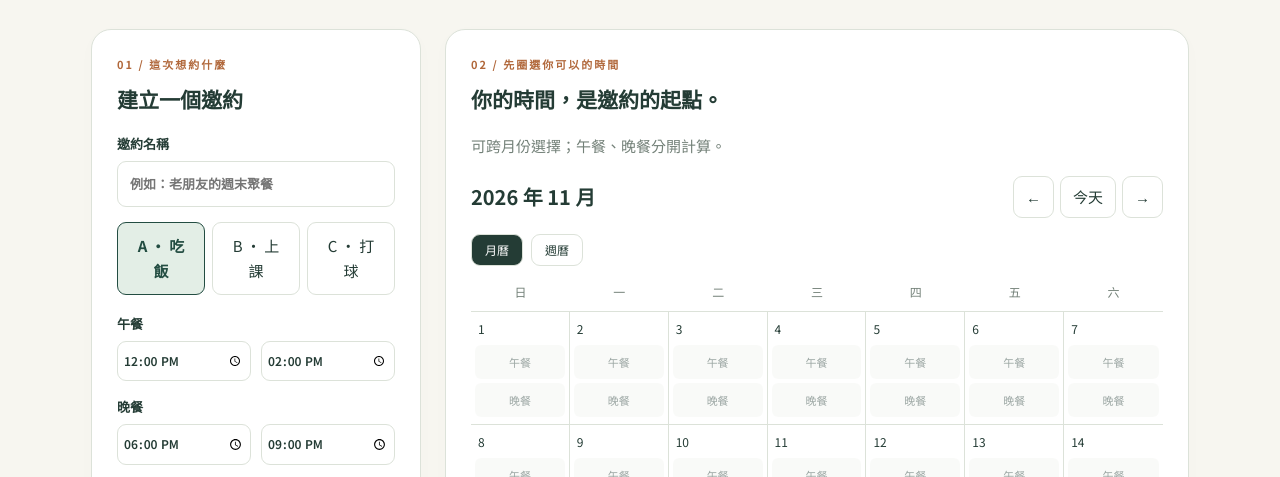
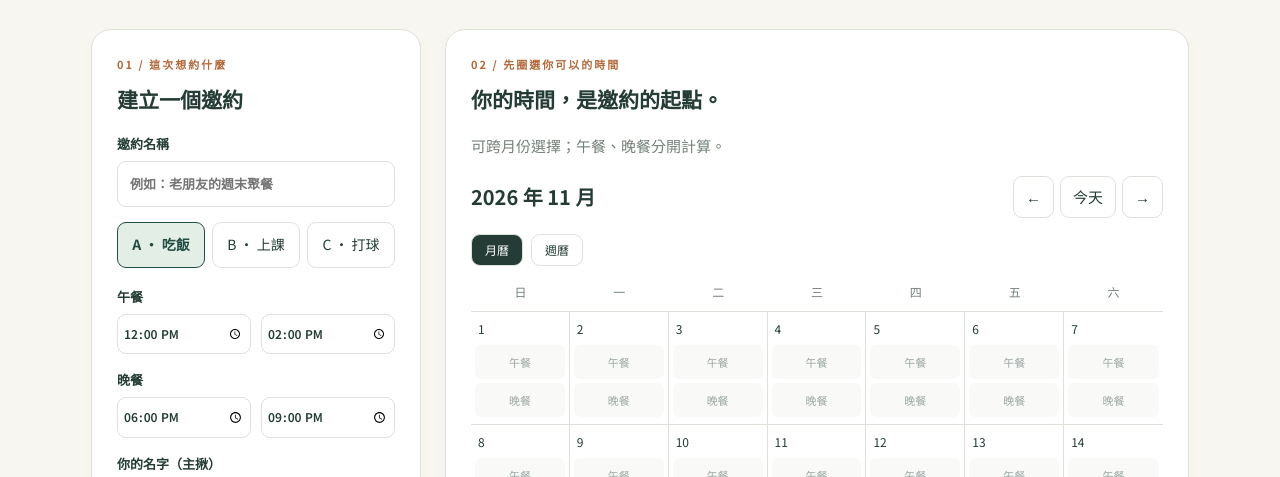
Before and after one commit to mcsewoody/friend-time, a website: page docs/index.html in a window 1280 px wide. Shown: the part 289-766 px from the top of the page. Drawn offline with Linux system fonts and the light colour scheme.

Commit message:
Keep three activity choices on a single line

```diff
--- a/docs/index.html
+++ b/docs/index.html
@@ -6,7 +6,7 @@
     <meta name="referrer" content="no-referrer" />
     <meta name="theme-color" content="#234d42" />
     <title>有空一起 · 朋友約時間</title>
-    <link rel="stylesheet" href="style.css?v=3" />
+    <link rel="stylesheet" href="style.css?v=3.1" />
   </head>
   <body>
     <header>
--- a/docs/style.css
+++ b/docs/style.css
@@ -675,3 +675,8 @@ header nav {
     min-height: 44px;
   }
 }
+.segmented button {
+  padding: 10px 6px;
+  font-size: 14px;
+  white-space: nowrap;
+}
```
